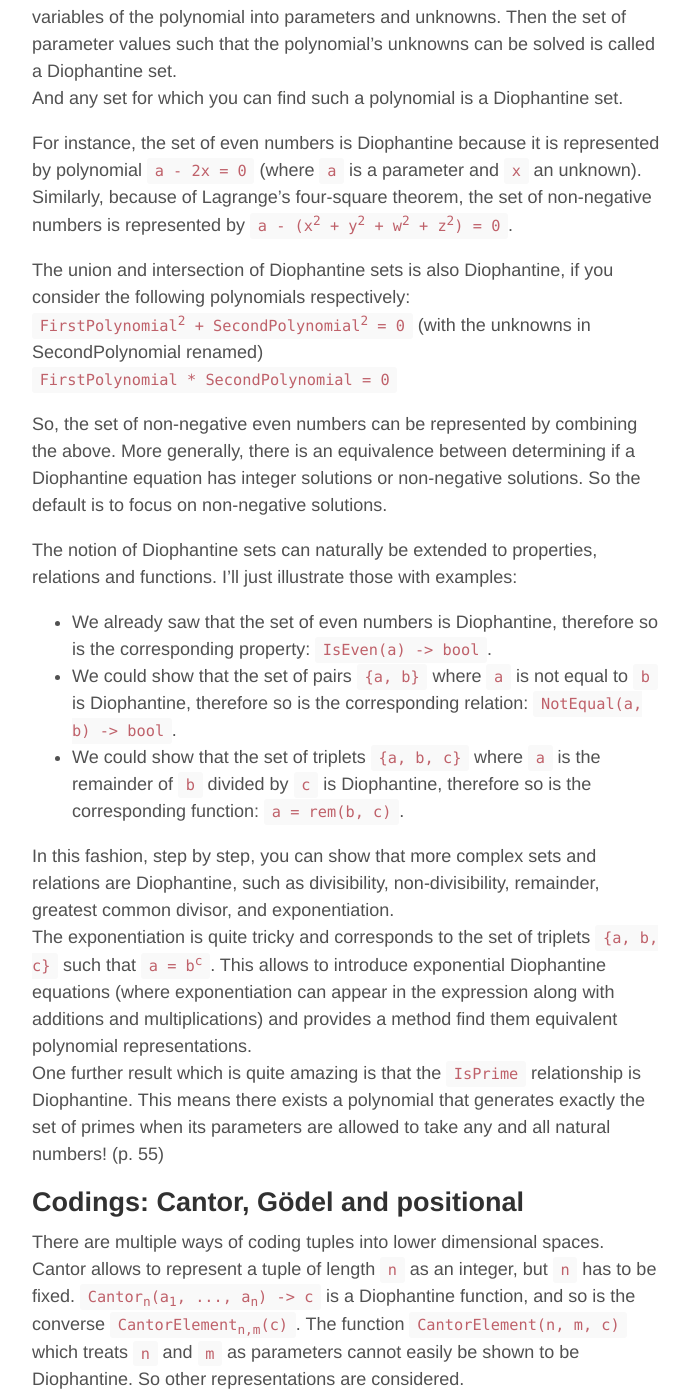
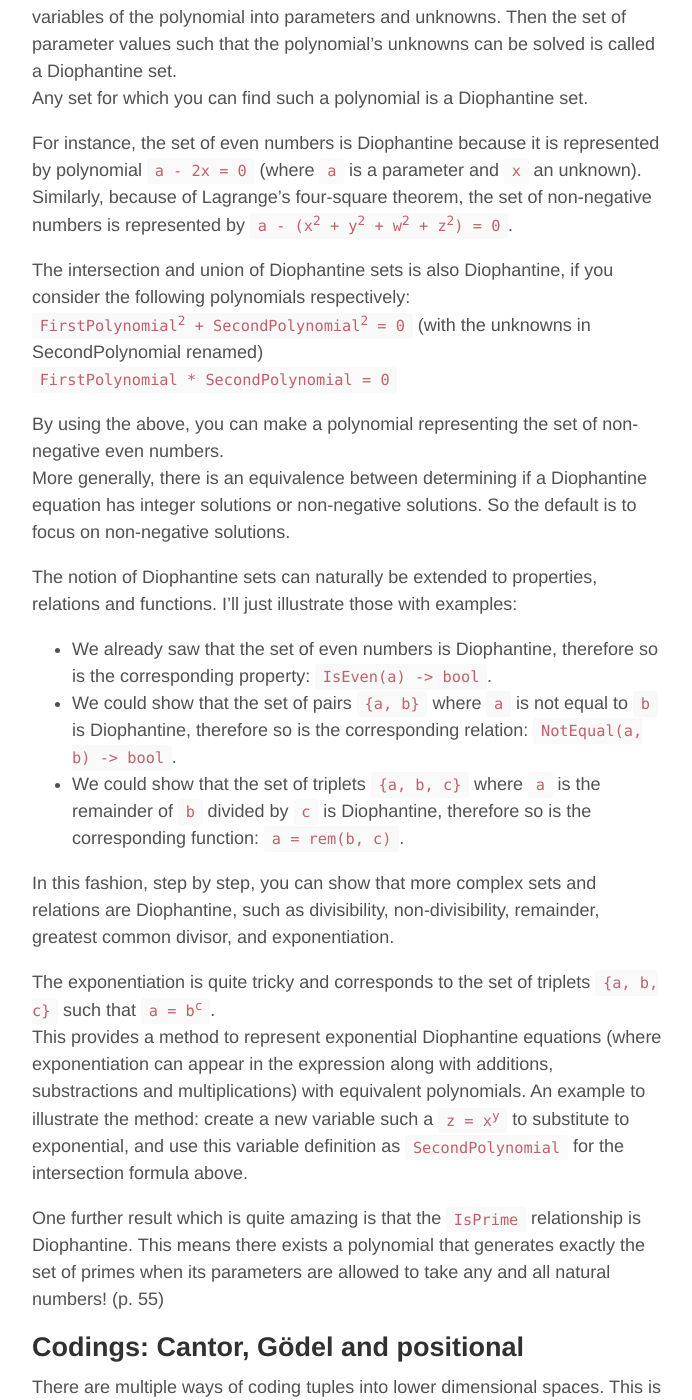
Before and after one commit to jcouv/jcouv.github.io, a Jekyll site: the page built from test.md, in a window 1280 px wide and 1400 px high, scrolled down 347 px. Shown: the whole window, without its empty margins (293-985 px from the left). Built offline with Jekyll 4.4.1, drawn with Linux system fonts in a browser that asks for light colours; some of the changed text lies outside the part shown.

Commit message:
Update test.md

```diff
--- a/test.md
+++ b/test.md
@@ -8,16 +8,17 @@ layout: page
 ## Diophantine equations, sets and relations
 Diophantine equations are polynomials with integer coefficients and variables.
 They can be used to define Diophantine sets. To do so, you separate the variables of the polynomial into parameters and unknowns. Then the set of parameter values such that the polynomial's unknowns can be solved is called a Diophantine set.
-And any set for which you can find such a polynomial is a Diophantine set.
+Any set for which you can find such a polynomial is a Diophantine set.
 
 For instance, the set of even numbers is Diophantine because it is represented by polynomial `a - 2x = 0` (where `a` is a parameter and `x` an unknown).
 Similarly, because of Lagrange's four-square theorem, the set of non-negative numbers is represented by <code>a - (x<sup>2</sup> + y<sup>2</sup> + w<sup>2</sup> + z<sup>2</sup>) = 0</code>.
 
-The union and intersection of Diophantine sets is also Diophantine, if you consider the following polynomials respectively:
+The intersection and union of Diophantine sets is also Diophantine, if you consider the following polynomials respectively:
 <code>FirstPolynomial<sup>2</sup> + SecondPolynomial<sup>2</sup> = 0</code> (with the unknowns in SecondPolynomial renamed)
 <code>FirstPolynomial * SecondPolynomial = 0</code>
 
-So, the set of non-negative even numbers can be represented by combining the above. More generally, there is an equivalence between determining if a Diophantine equation has integer solutions or non-negative solutions. So the default is to focus on non-negative solutions.
+By using the above, you can make a polynomial representing the set of non-negative even numbers.
+More generally, there is an equivalence between determining if a Diophantine equation has integer solutions or non-negative solutions. So the default is to focus on non-negative solutions.
 
 The notion of Diophantine sets can naturally be extended to properties, relations and functions. I'll just illustrate those with examples:
 
@@ -26,11 +27,17 @@ The notion of Diophantine sets can naturally be extended to properties, relation
 - We could show that the set of triplets `{a, b, c}` where `a` is the remainder of `b` divided by `c` is Diophantine, therefore so is the corresponding function: `a = rem(b, c)`.
 
 In this fashion, step by step, you can show that more complex sets and relations are Diophantine, such as divisibility, non-divisibility, remainder, greatest common divisor, and exponentiation.
-The exponentiation is quite tricky and corresponds to the set of triplets `{a, b, c}` such that <code>a = b<sup>c</sup></code>. This allows to introduce exponential Diophantine equations (where exponentiation can appear in the expression along with additions and multiplications) and provides a method find them equivalent polynomial representations.
+
+The exponentiation is quite tricky and corresponds to the set of triplets `{a, b, c}` such that <code>a = b<sup>c</sup></code>.
+This provides a method to represent exponential Diophantine equations (where exponentiation can appear in the expression along with additions, substractions and multiplications) with equivalent polynomials.
+An example to illustrate the method: create a new variable such a <code>z = x<sup>y</sup></code> to substitute to exponential, and use this variable definition as `SecondPolynomial` for the intersection formula above.
+
 One further result which is quite amazing is that the `IsPrime` relationship is Diophantine. This means there exists a polynomial that generates exactly the set of primes when its parameters are allowed to take any and all natural numbers! (p. 55)
 
 ## Codings: Cantor, Gödel and positional
-There are multiple ways of coding tuples into lower dimensional spaces. Cantor allows to represent a tuple of length `n` as an integer, but `n` has to be fixed.
+There are multiple ways of coding tuples into lower dimensional spaces. This is useful to iterate through all possible tuples and refactor equations to fewer parameters and unknowns.
+
+Cantor allows to represent a tuple of length `n` as an integer, but `n` has to be fixed.
 <code>Cantor<sub>n</sub>(a<sub>1</sub>, ..., a<sub>n</sub>) -> c</code> is a Diophantine function, and so is the converse <code>CantorElement<sub>n,m</sub>(c)</code>.
 The function `CantorElement(n, m, c)` which treats `n` and `m` as parameters cannot easily be shown to be Diophantine. So other representations are considered.
 
```
